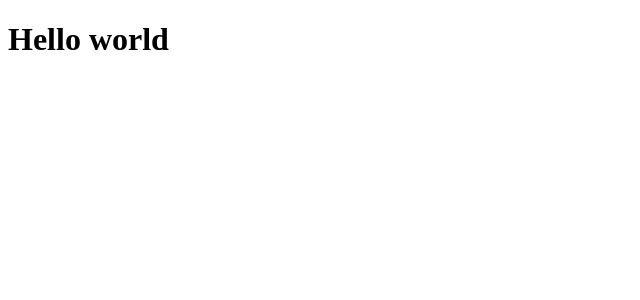
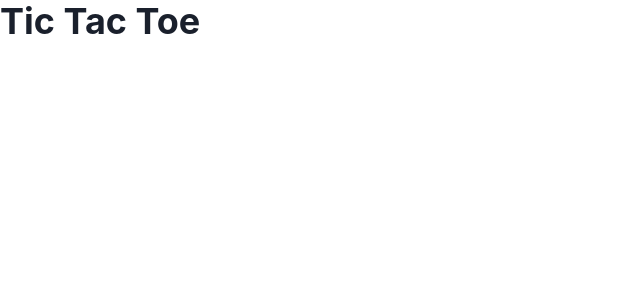
Before and after one commit to syedtaqi95/tictactoe, a React (Create React App) app: page / in a window 1280 px wide. Shown: the top 300 px of the page, without its empty margins (0-640 px from the left). Built offline with nearby package versions, Linux system fonts and the light colour scheme.

Commit message:
added chakra-ui to project

```diff
--- a/package.json
+++ b/package.json
@@ -3,6 +3,9 @@
   "version": "0.1.0",
   "private": true,
   "dependencies": {
+    "@chakra-ui/react": "^2.3.5",
+    "@emotion/react": "^11.10.4",
+    "@emotion/styled": "^11.10.4",
     "@testing-library/jest-dom": "^5.16.5",
     "@testing-library/react": "^13.4.0",
     "@testing-library/user-event": "^13.5.0",
@@ -10,6 +13,7 @@
     "@types/node": "^16.11.64",
     "@types/react": "^18.0.21",
     "@types/react-dom": "^18.0.6",
+    "framer-motion": "^7.5.3",
     "react": "^18.2.0",
     "react-dom": "^18.2.0",
     "react-scripts": "5.0.1",
--- a/src/App.tsx
+++ b/src/App.tsx
@@ -1,11 +1,13 @@
-import React from 'react';
+import React from "react";
+import { ChakraProvider } from "@chakra-ui/react";
+import { Heading } from "@chakra-ui/react";
 
 const App = () => {
   return (
-    <>
-      <h1>Hello world</h1>
-    </>
+    <ChakraProvider>
+      <Heading>Tic Tac Toe</Heading>
+    </ChakraProvider>
   );
-}
+};
 
 export default App;
```
Also changed, not shown: src/index.tsx (+4 -4 lines), 1 other file (tests, documents, lock files or other folders).
